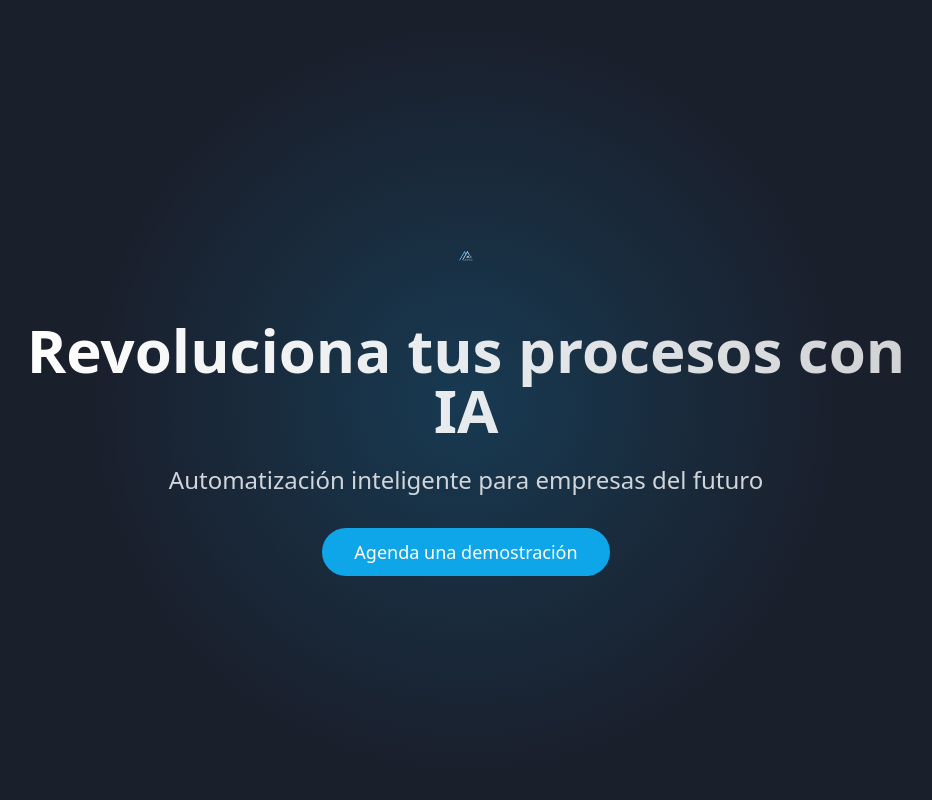
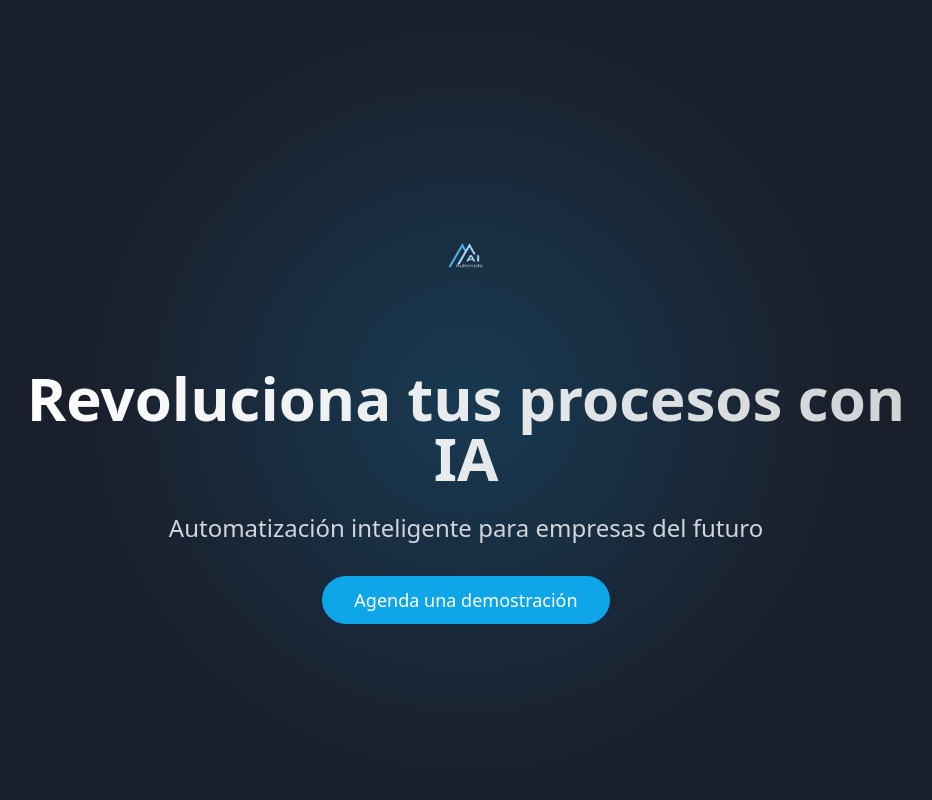
Before and after one commit to Torfer26/aiautomate, a React (Vite) app: page / in a window 1280 px wide. Shown: the top 800 px of the page, without its empty margins (174-1106 px from the left). Built offline with nearby package versions, Linux system fonts and the light colour scheme.

Commit message:
Increase element size for visibility
Adjusted the size of elements to enhance visibility, making them appear larger on the screen.
[skip gpt_engineer]

```diff
--- a/src/components/Hero.tsx
+++ b/src/components/Hero.tsx
@@ -25,7 +25,7 @@ export const Hero = () => {
             <img
               src="/lovable-uploads/c83c0486-e426-4594-ab18-ed992fa26643.png"
               alt="AIAutomate Logo"
-              className="h-16 mx-auto mb-8"
+              className="h-32 md:h-40 mx-auto mb-8" // Aumentado de h-16 a h-32/h-40
             />
           </motion.div>
 
```
